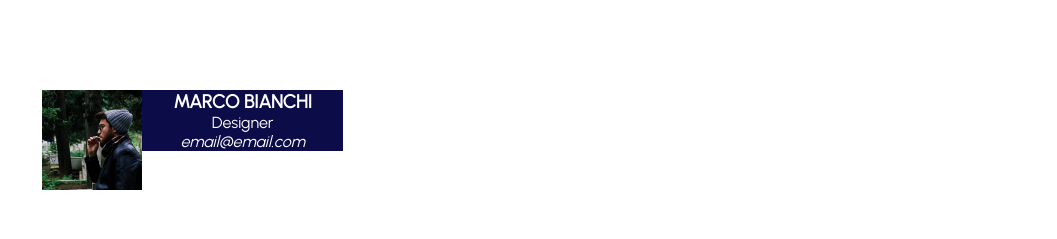
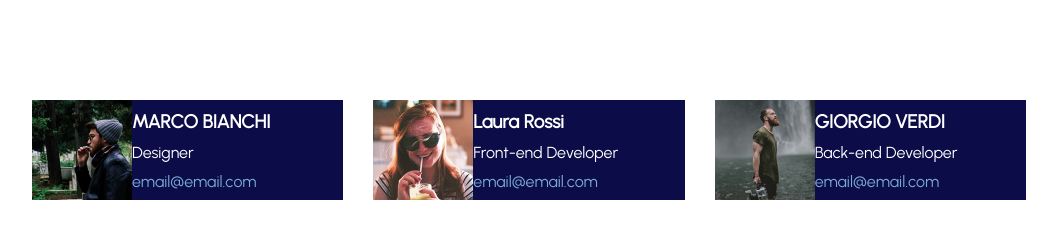
Before and after one commit to serena-peschiaroli/html-css-form-template, a plain HTML site: page index.html in a window 1280 px wide. Shown: the part 67-306 px from the top of the page, without its empty margins (106-1163 px from the left). Drawn offline with Linux system fonts and the light colour scheme.

Commit message:
Add: columns wip

```diff
--- a/css/style.css
+++ b/css/style.css
@@ -46,17 +46,26 @@ h1 {
     float: left;
     width: calc(100% / 3);
     padding: 0 20px;
-    text-align: center;
+    text-align: left;
+    padding-left: 10px;
+
 }
 .collector img {
     height: 100px;
 }
 h3 , p, em {
     color: white;
+    padding-top: 10px ;
+    padding-left: 10px;
+
+}
+.card-container p:nth-child(3) {
+    color:rgb(121, 171, 213);
 }
 
 .card-container {
     background-color: rgb(12, 12, 72);
+    height: 100px;
 
 }
 .clearfix::after {
--- a/index.html
+++ b/index.html
@@ -38,9 +38,38 @@
 
                         <p>Designer</p>
 
-                        <em>email@email.com</em></div>
+                        <p>email@email.com</p></div>
                  </div>
         </div>
+        <div class="row clearfix">
+            <div class="collector">
+                <div class="card-container">
+                    <img src="img/female1.png">
+                    <div class="right-content">          <h3>Laura Rossi</h3>
+
+                        <p>Front-end Developer</p>
+
+                        <p>email@email.com</p></div>
+                 </div>
+        </div>
+        <div class="row clearfix">
+            <div class="collector">
+                <div class="card-container">
+                    <img src="img/male2.png">
+                    <div class="right-content">          <h3>GIORGIO VERDI</h3>
+
+                        <p>Back-end Developer</p>
+
+                        <p>email@email.com</p></div>
+                 </div>
+        </div>
+
+     </section>
+
+     <div class="column clearfix">
+
+     </div>
+     <section>
 
      </section>
     <!-- <div class="page-wrapper">
```
